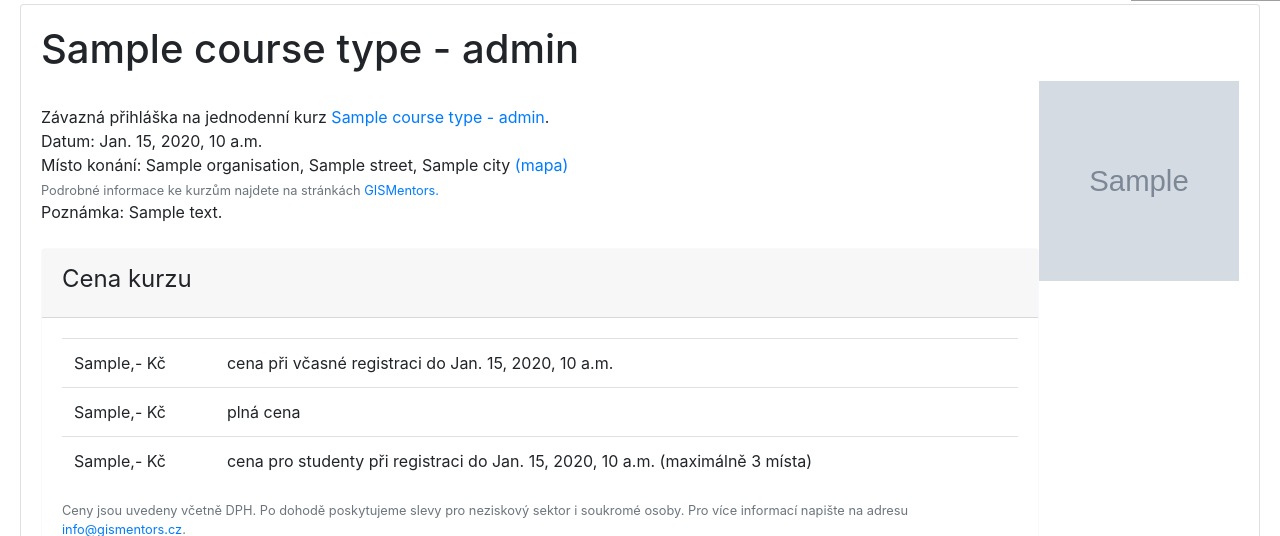
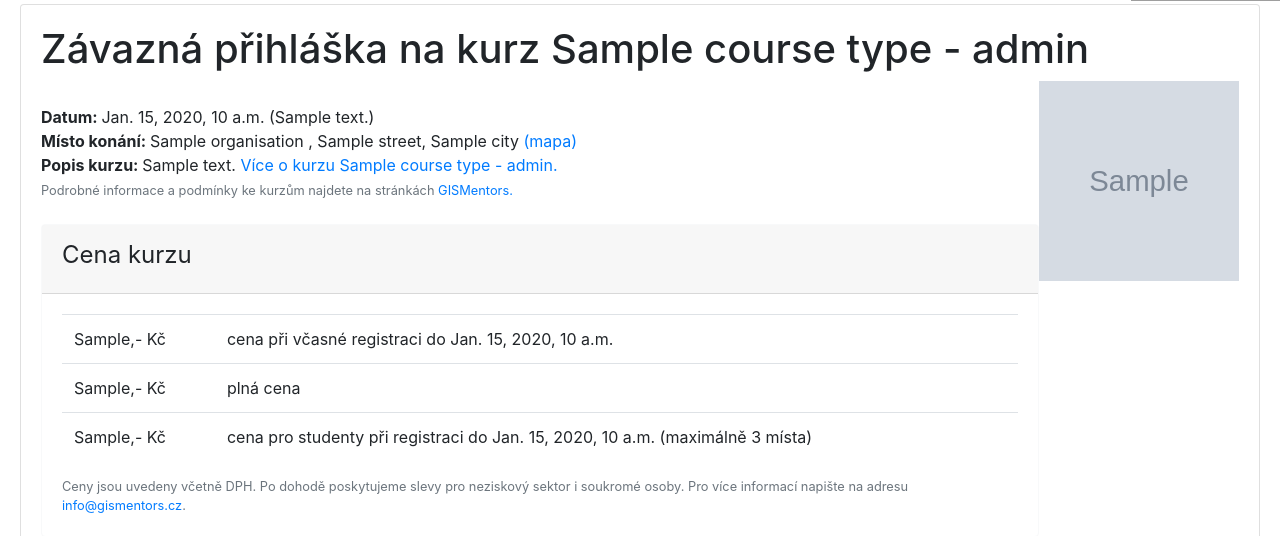
Before and after one commit to OpenGeoLabs/gismentors-registration, a Django app: template registration/templates/course-forms.html in a window 1280 px wide. Shown: the part 148-684 px from the top of the page. Run offline with Django 3.2, Linux system fonts and the light colour scheme; the template is opened without the code that fills it: most values are stand-ins (such as "Sample title", 1, 10 or a date in 2020); grey boxes marked "Sample" are stand-in pictures; form fields are guessed from the names that the template uses; some libraries are stand-ins or nearby versions; grey boxes are pictures that could not be loaded.

Commit message:
Changes for online courses and a bit more

```diff
--- a/registration/models.py
+++ b/registration/models.py
@@ -117,14 +117,17 @@ class Location(models.Model):
 
     street = models.CharField(
             default="",
+            blank=True,
             max_length=50)
 
     city = models.CharField(
             default="",
+            blank=True,
             max_length=50)
 
     postal_code = models.CharField(
             default="",
+            blank=True,
             max_length=10)
 
     coordinates = gismodels.PointField(
@@ -132,6 +135,7 @@ class Location(models.Model):
     )
 
     note = models.TextField(
+            default="",
             blank=True,
             verbose_name=_("Poznámka")
     )
--- a/registration/templates/course-forms.html
+++ b/registration/templates/course-forms.html
@@ -16,27 +16,22 @@
 
 <div class="card">
   <div class="card-body">
-      <h1>{{ course.course_type.title }} {% if level is not none %} - {{ level }} {% endif %}</h1>
-<img class="course_logo" src="{{ course.course_type.image.url }}" />
+        <h1>Závazná přihláška na kurz {{ course.course_type.title }}{% if level is not none %} - {{ level }}{% endif %}
+        </h1>
+            <img class="course_logo" src="{{ course.course_type.image.url }}" />
 <br>
-<div>
-Závazná přihláška na jednodenní kurz <a href="{{ course.course_type.detail }}" target="_blank">{{ course.course_type.title }}{% if level is not none %} - {{ level }}{% endif %}</a>.
+<!-- <div>Datum: {{ course.date }}</div> -->
+<div><b> Datum: </b> {{ course.date }} {% if course.note %}({{ course.note }}){% endif %}</div>
+<div><b> Místo konání: </b> {{ course.location.organisation }} {% if course.location.city %},
+  {{ course.location.street }}, {{ course.location.city }}
+  <a href="https://www.openstreetmap.org/?mlat={{ course.location.y }}&mlon={{ course.location.x }}&zoom=16" target="_blank">(mapa)</a>  {% endif %}
 </div>
-<div>Datum: {{ course.date }}</div>
-<div>Místo konání: {{ course.location.organisation }},
-  {{ course.location.street }}, {{ course.location.city }}
-  <a href="https://www.openstreetmap.org/?mlat={{ course.location.y }}&mlon={{ course.location.x }}&zoom=16" target="_blank">(mapa)</a>
+<div><b> Popis kurzu: </b> {{ course.course_type.description }} <a href="{{ course.course_type.detail }}" target="_blank">Více o kurzu {{ course.course_type.title }} {% if level is not none %} - {{ level }}{% endif %}.</a>
 </div>
 <div>
-    <small id="prices" class="form-text text-muted">Podrobné informace ke kurzům najdete na stránkách <a href="http://gismentors.cz/skoleni/info/" target="_blank">GISMentors.</a>
+    <small id="prices" class="form-text text-muted">Podrobné informace a podmínky ke kurzům najdete na stránkách <a href="http://gismentors.cz/skoleni/info/" target="_blank">GISMentors.</a>
     </small>
 </div>
-{% if course.note %}
-<div>
-Poznámka: {{ course.note }}
-</div>
-{% endif %}
-
 
 <br>
 <div class="card border-light">
--- a/registration/templates/courses.html
+++ b/registration/templates/courses.html
@@ -37,14 +37,13 @@
                 </a>
             </td>
             <td>
-                <strong>{{ course.date }}</strong>
+                <strong>{{ course.date }} {% if course.note %}({{ course.note }}){% endif %}</strong>
             </td>
             <td>
                 {{ course.early_date }}
             </td>
             <td>
-                {{ course.location.organisation }},
-                {{ course.location.city }}
+                {{ course.location.organisation }}{% if course.location.city %}, {{ course.location.city }} {% endif %}
             </td>
             <td>
                 {% if course.status == 'published' %}
```
